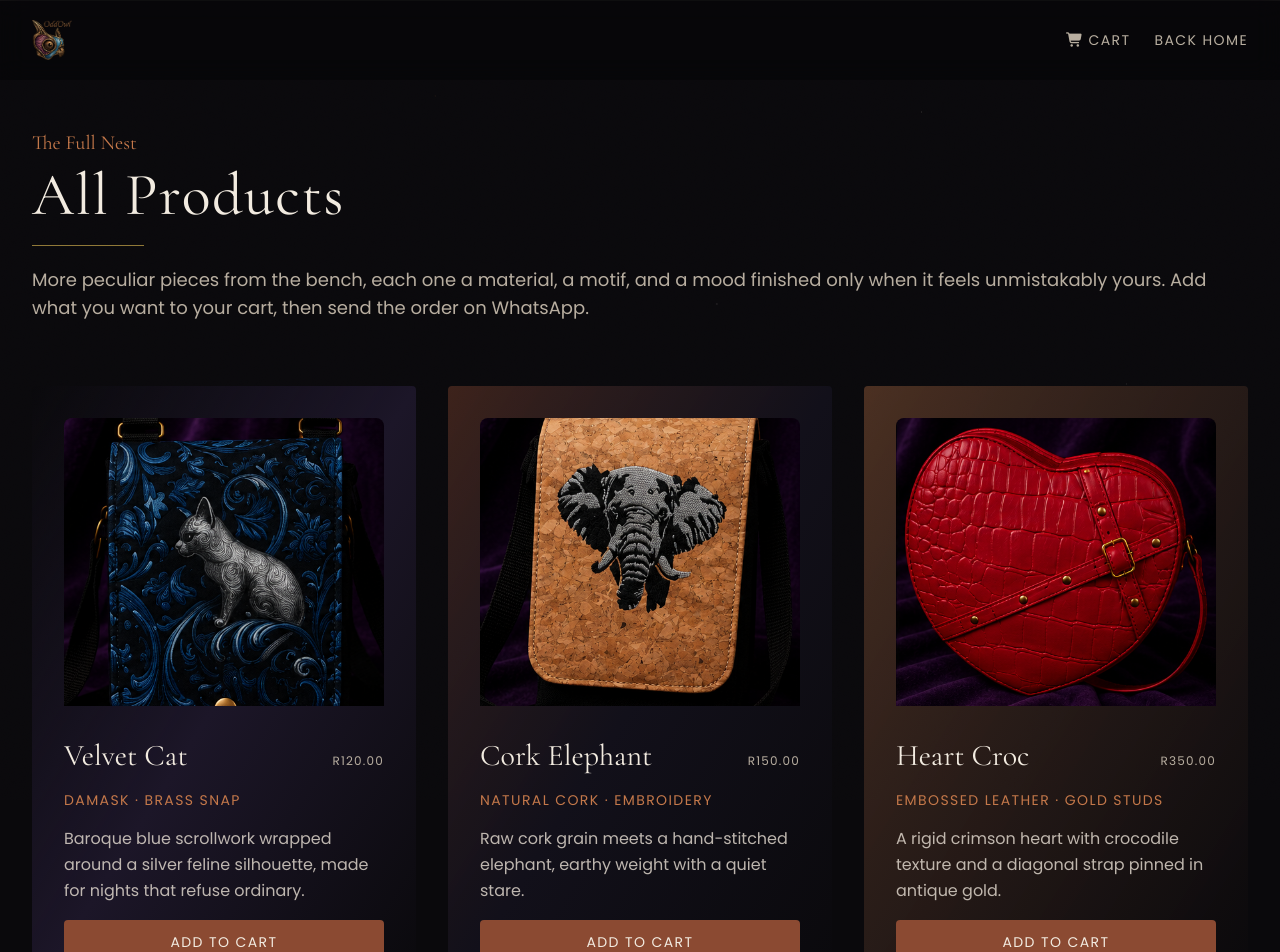
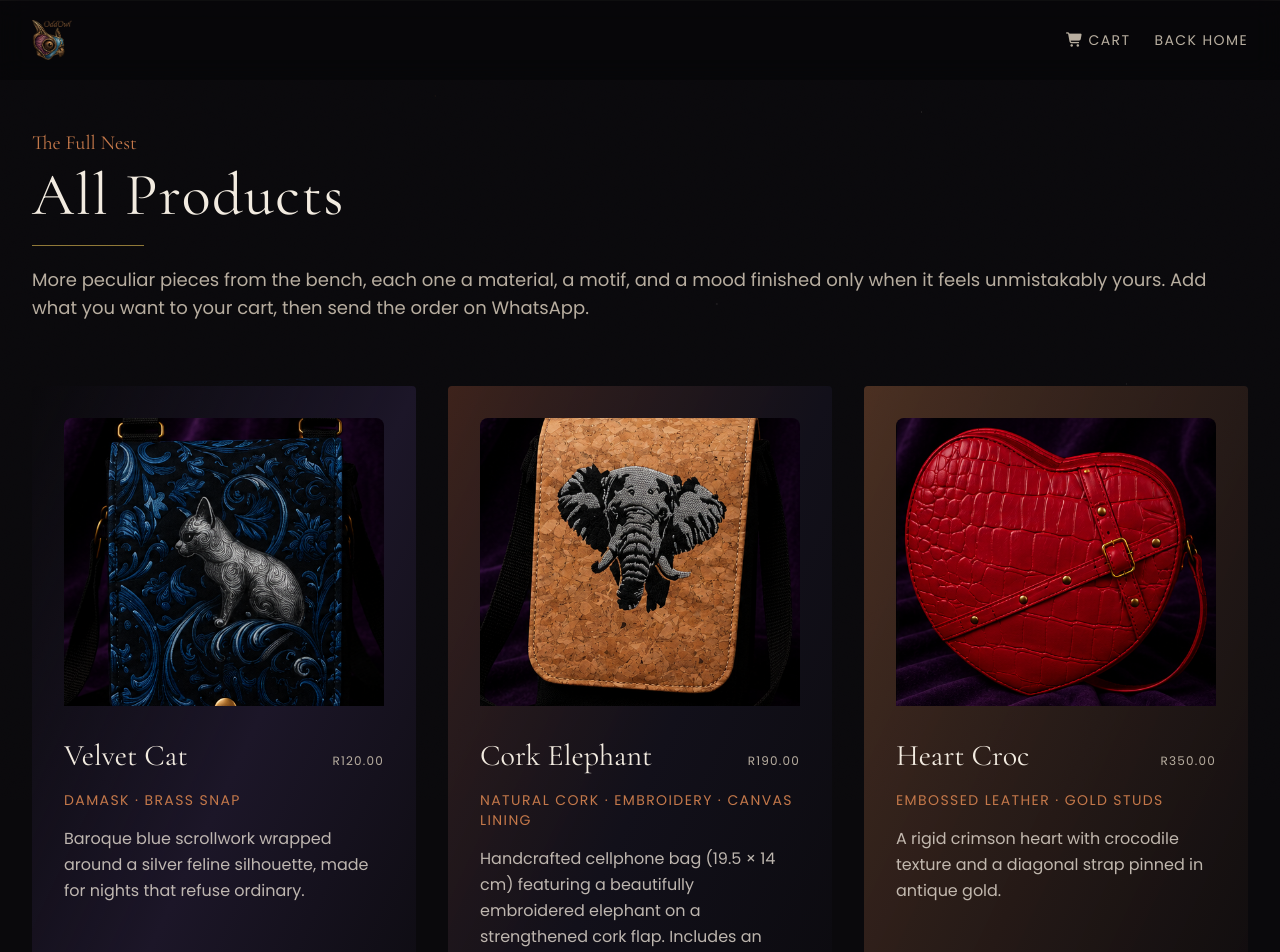
Before and after one commit to rhodevanwyk/OddOwl_Website, a React (Vite) app: page /products in a window 1280 px wide. Shown: the top 952 px of the page. Built offline with nearby package versions, Linux system fonts and the light colour scheme; a web font is replaced by a local one.

Commit message:
Text CHange

```diff
--- a/src/pages/Home.jsx
+++ b/src/pages/Home.jsx
@@ -307,15 +307,14 @@ function App() {
               </h2>
               <div className="mt-6 h-px w-24 bg-sand/35" />
               <p className="mt-6 max-w-xl text-lg leading-relaxed text-mist md:text-xl">
-                OddOwl builds wallets and bags for people who collect oddities,
-                tarot tables, late-night markets, and quiet rooms full of brass
-                and dried flowers. Nothing here is mass-produced. Every stitch
+                OddOwl builds wallets and bags for people who wish to have their own unique piece, from a wide range of tastes stretching from Steampunk to Classic.
+                Nothing here is mass-produced. Every stitch
                 is placed for character, not catalogue uniformity.
               </p>
               <p className="mt-5 max-w-xl text-lg leading-relaxed text-mist md:text-xl">
                 Bring a sketch, a fabric scrap, or just a feeling. We translate
                 it into hardware, grain, and silhouette - custom, tactile, and
-                slightly unsettling in the best way.
+                in the best way.
               </p>
             </div>
           </div>
--- a/src/pages/Products.jsx
+++ b/src/pages/Products.jsx
@@ -26,14 +26,15 @@ const products = [
 {
   image: product1,
   title: "Cork Elephant",
-    material: "Natural cork · Embroidery",
+  material: "Natural Cork · Embroidery · Canvas Lining",
   blurb:
-      "Raw cork grain meets a hand-stitched elephant, earthy weight with a quiet stare.",
+    "Handcrafted cellphone bag (19.5 × 14 cm) featuring a beautifully embroidered elephant on a strengthened cork flap. Includes an outer zip pocket and an inner card pocket, finished with an adjustable 25 mm webbing strap. Made with natural cork, canvas or vinyl, with custom embroidery and colour options available.",
   tone: "from-leather/40 via-ink to-void",
   accent: "text-copper",
-    price: "R150.00",
-    amount: 150,
+  price: "R190.00",
+  amount: 190,
 },
+
   {
     image: product3,
     title: "Heart Croc",
```
Lines whose indentation alone changed are shown as unchanged.
